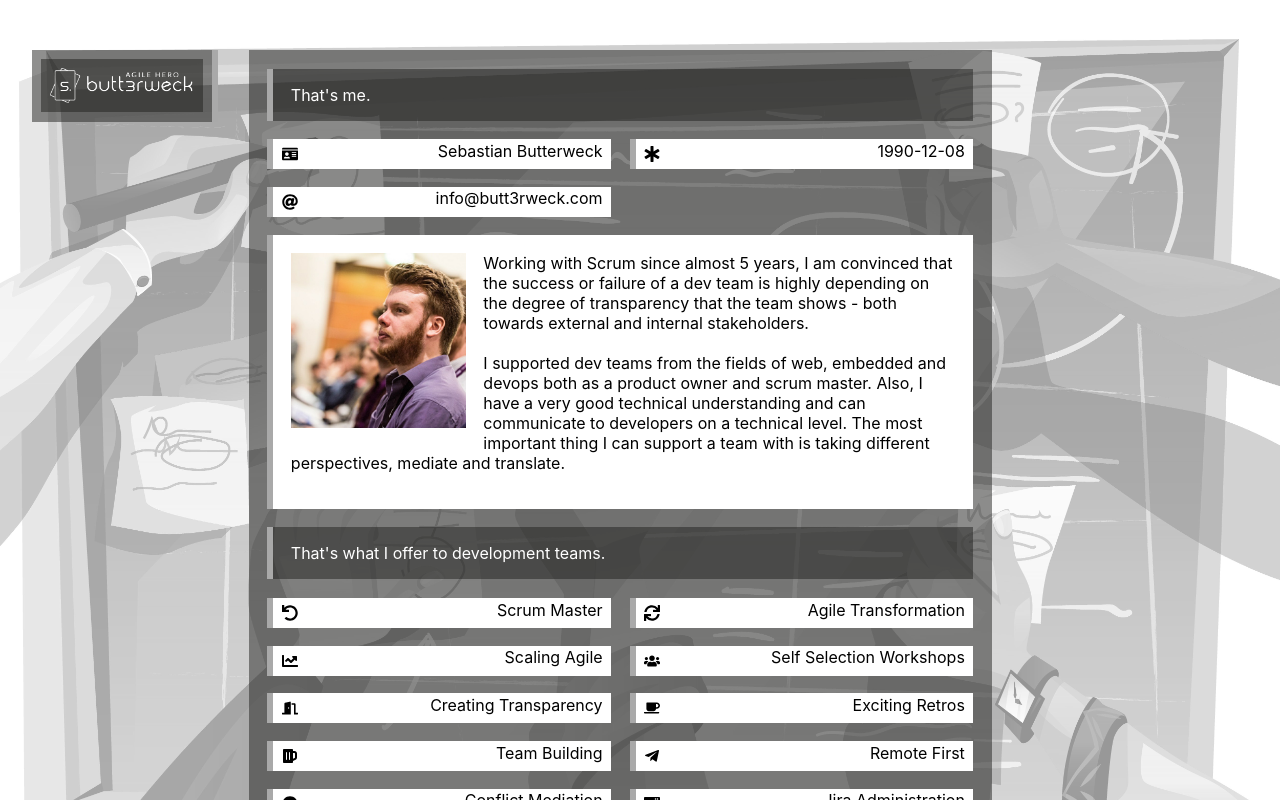
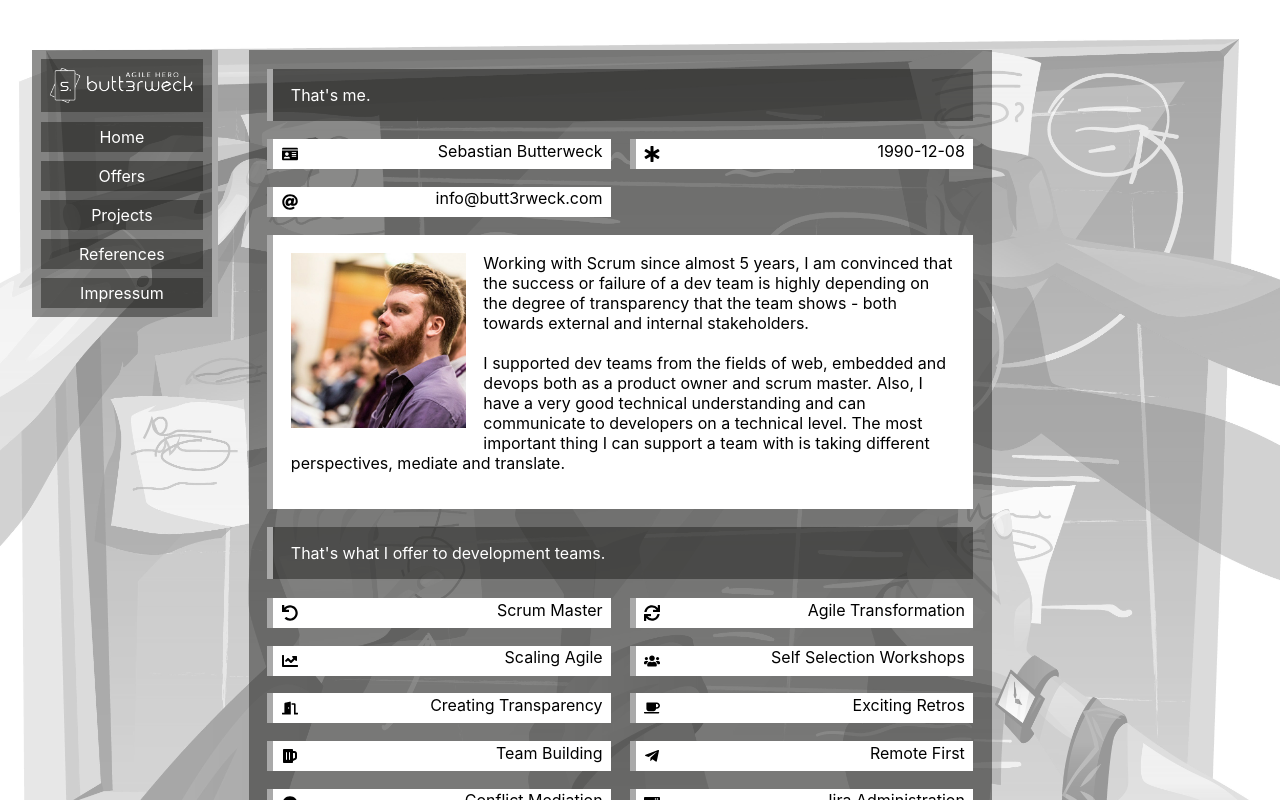
Before and after one commit to Butterweck/butt3rweck.com, a React (Create React App) app: page / in a window 1280 px wide. Shown: the top 800 px of the page. Built offline with nearby package versions, Linux system fonts and the light colour scheme.

Commit message:
added navbar dummy

```diff
--- a/src/App.css
+++ b/src/App.css
@@ -44,6 +44,15 @@ img.Block-1-Type-Logobox-Image {
   background-color: rgb(32, 32, 31, 0.5);
 }
 
+.Block-1-Type-Logobox-Nav-Item {
+  width: 90%;
+  background-color: rgb(32, 32, 31, 0.5);
+  margin-left: 5%;
+  margin-bottom: 5%;
+  margin-right: 5%;
+  text-align: center;
+}
+
 .Block-1 {
   float: left;
   height: auto;
@@ -82,6 +91,28 @@ img.Block-1-Type-Logobox-Image {
 }
 
 /* Element-2 */
+
+a.Element-2-Type-Logobox-Nav-Item:active {
+  color: white;
+  text-decoration: none;
+}
+
+a.Element-2-Type-Logobox-Nav-Item:hover {
+  color: white;
+  text-decoration: none;
+}
+
+a.Element-2-Type-Logobox-Nav-Item:visited {
+  color: white;
+  text-decoration: none;
+}
+
+a.Element-2-Type-Logobox-Nav-Item:link {
+  color: white;
+  text-decoration: none;
+  height: 30px;
+  line-height: 30px;
+}
 
 p.Element-2-Type-Header-Text {
   float: left;
--- a/src/components/Logobox.js
+++ b/src/components/Logobox.js
@@ -1,12 +1,19 @@
 import React, { Component } from "react";
 import "../App.css";
 import logo from "../imgs/logo.png";
+import { NavItem } from "./NavItem";
+
 
 export class Logobox extends Component {
   render() {
     return (
       <div class="Outer-0-Logobox">
         <img class="Block-1-Type-Logobox-Image" src={logo} alt="logo" />
+        <NavItem target="" text="Home"/>
+        <NavItem target="" text="Offers"/>
+        <NavItem target="" text="Projects"/>
+        <NavItem target="" text="References"/>
+        <NavItem target="" text="Impressum"/>
       </div>
     );
   }
--- /dev/null
+++ b/src/components/NavItem.js
@@ -0,0 +1,12 @@
+import React, { Component } from "react";
+import "../App.css";
+
+export class NavItem extends Component {
+  render() {
+    return (
+      <div class="Block-1-Type-Logobox-Nav-Item">
+          <a class="Element-2-Type-Logobox-Nav-Item" href= {this.props.target }>{ this.props.text }</a>
+      </div>
+    );
+  }
+}
```
